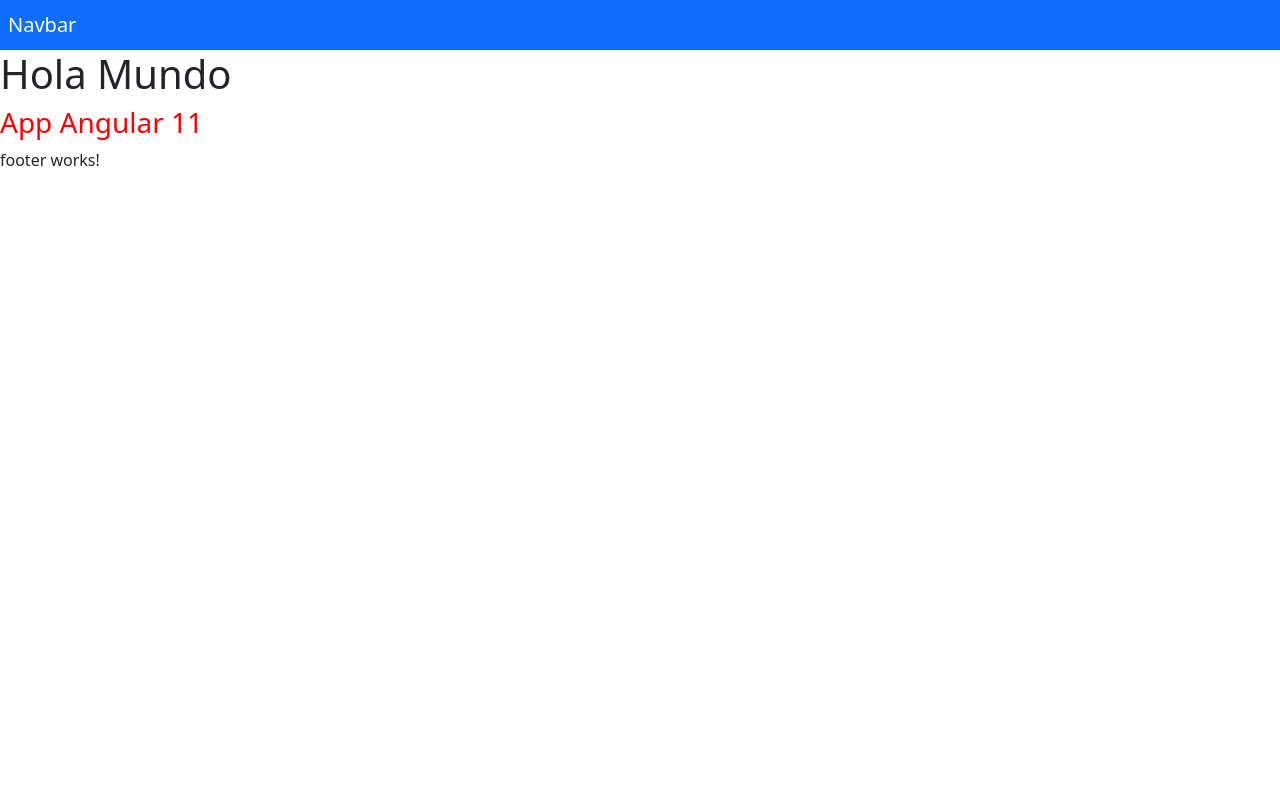
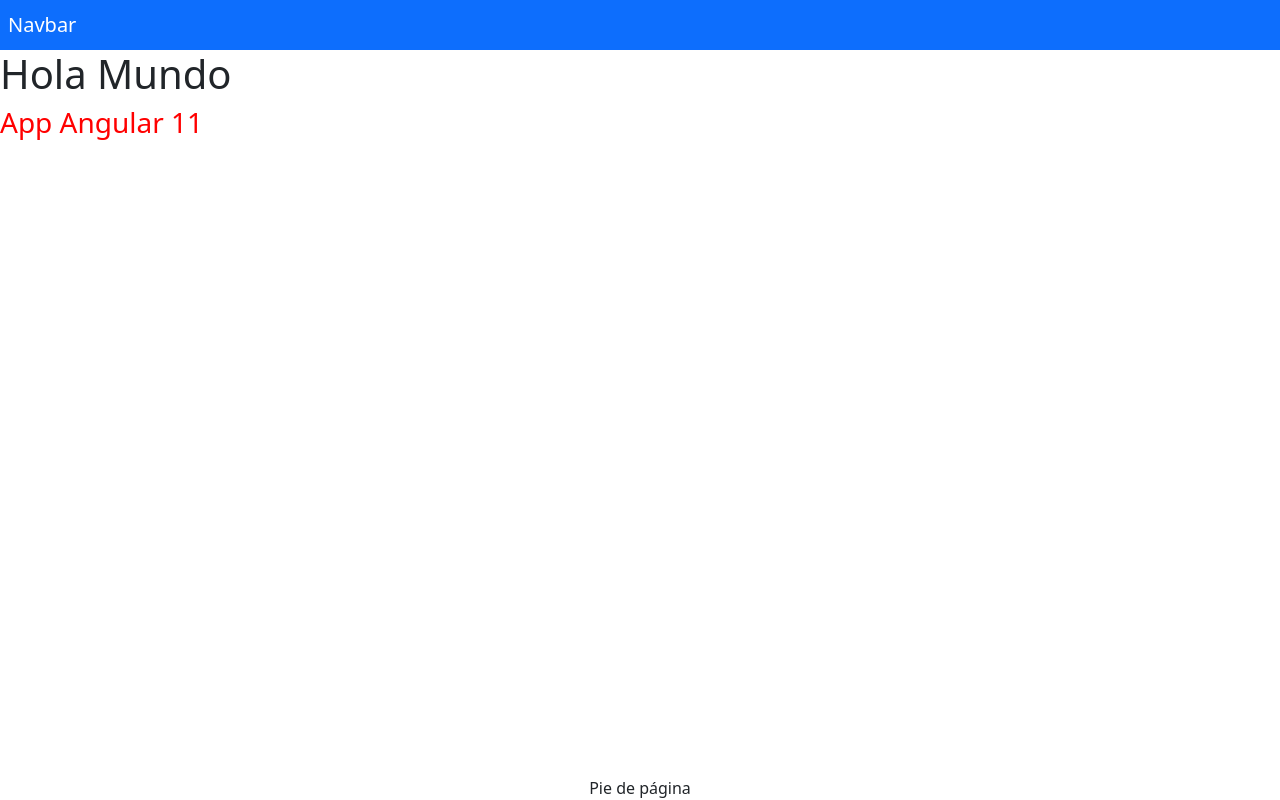
Before and after one commit to miryambathilde/Hola-Mundo-practicando-componentes, an Angular app: page / in a window 1280 px wide. Built offline with nearby package versions, Linux system fonts and the light colour scheme.

Commit message:
añadimos footer y estilo footer

```diff
--- a/src/app/footer/footer.component.css
+++ b/src/app/footer/footer.component.css
@@ -0,0 +1,6 @@
+.footer {
+  position: fixed;
+  bottom: 0;
+  width: 100vw;
+  text-align: center;
+}
--- a/src/app/footer/footer.component.html
+++ b/src/app/footer/footer.component.html
@@ -1 +1 @@
-<p>footer works!</p>
+<div class="footer">Pie de página</div>
--- a/src/index.html
+++ b/src/index.html
@@ -2,7 +2,7 @@
 <html lang="es">
 <head>
   <meta charset="utf-8">
-  <title>HolaMundo</title>
+  <title>Hola Mundo</title>
   <base href="/">
   <meta name="viewport" content="width=device-width, initial-scale=1">
   <link rel="icon" type="image/x-icon" href="favicon.ico">
```
